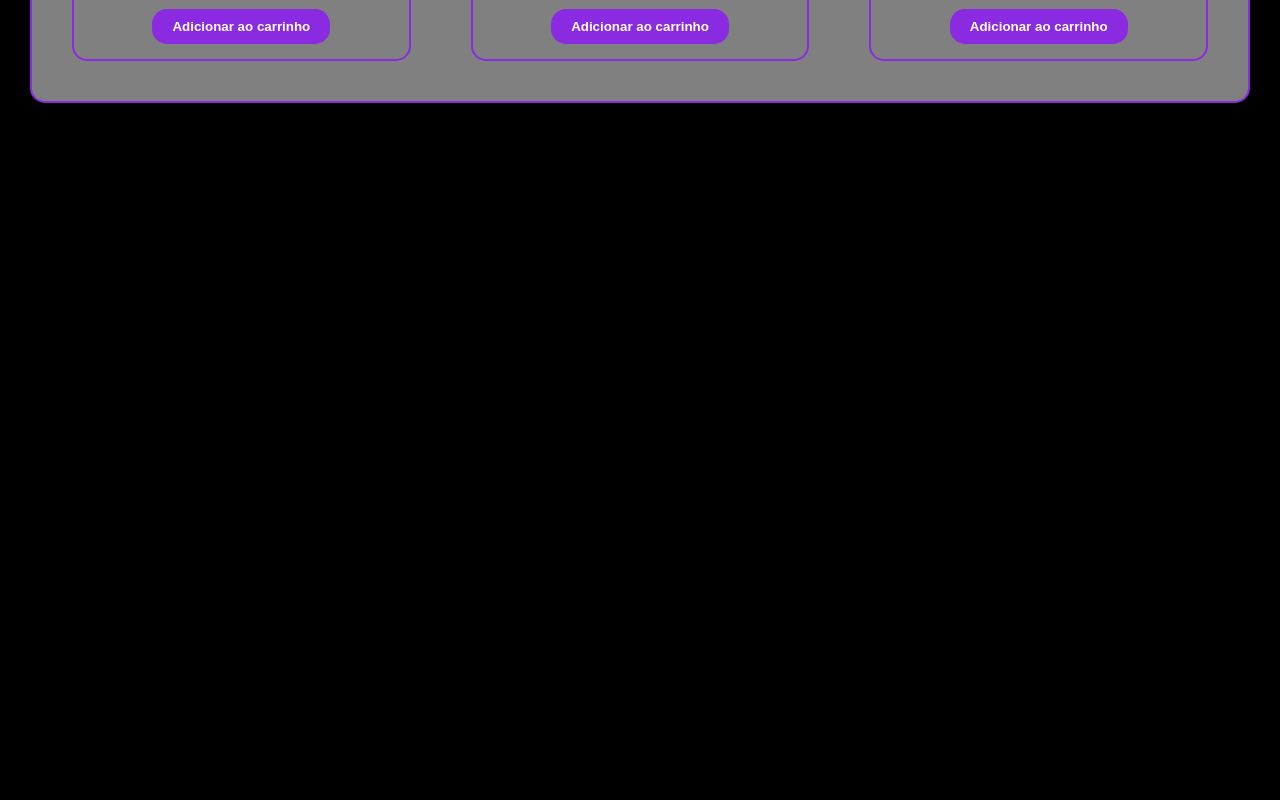
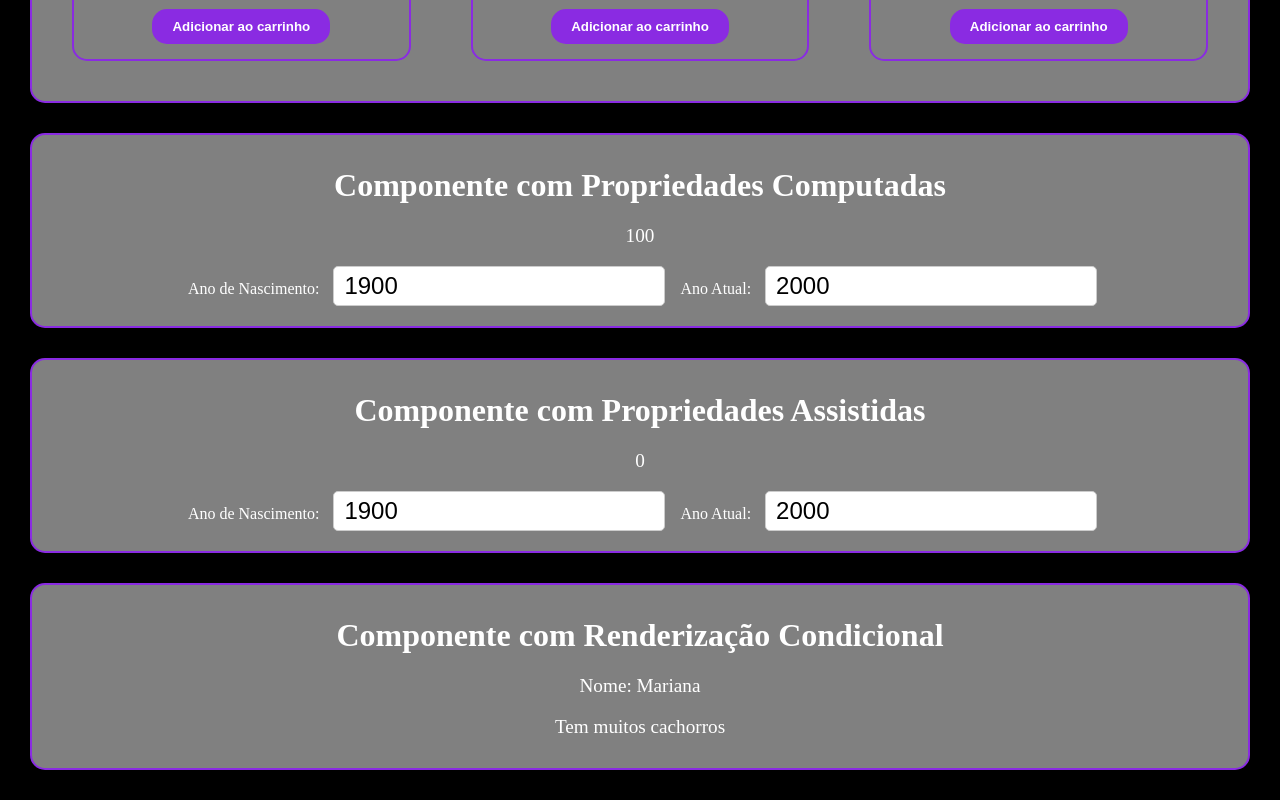
Before and after one commit to mariana-schlick/first-class-vue, a Vue app in the folder first-project-vue/: page / in a window 1280 px wide. Shown: the part 1540-2340 px from the top of the page. Before the commit the page ends 1673 px from the top, so only its background shows below. Built offline with nearby package versions, Linux system fonts and the light colour scheme.

Commit message:
Propriedades Computadas, Assistidas e Renderização Condicional

```diff
--- a/first-project-vue/src/App.vue
+++ b/first-project-vue/src/App.vue
@@ -1,11 +1,14 @@
 <script setup>
-import PrimeiroComponente from "./components/PirmeiroComponente.vue"
+import PrimeiroComponente from "./components/PrimeiroComponente.vue"
 import ComDados from "./components/ComDados.vue"
 import ComDadosReativosPrimitivos from "./components/ComDadosReativosPrimitivos.vue";
 import ComDadosReativosNaoPrimitivos from "./components/ComDadosReativosNaoPrimitivos.vue";
 import DataBinding from "./components/DataBinding.vue";
 import ComProps from "./components/ComProps.vue";
 import EscutaEvento from "./components/EscutaEvento.vue";
+import PropriedadesComputadas from "./components/PropriedadesComputadas.vue"
+import PropriedadesAssistidas from "./components/PropriedadesAssistidas.vue";
+import RenderizacaoCondicional from "./components/RenderizacaoCondicional.vue";
 </script>
 
 <template>
@@ -17,4 +20,7 @@ import EscutaEvento from "./components/EscutaEvento.vue";
   <DataBinding/>
   <ComProps item="Borracha" :preco="2.50"/> <!-- Comunicação entre componente PAI com componente FILHO -->
   <EscutaEvento/>
+  <PropriedadesComputadas/>
+  <PropriedadesAssistidas/>
+  <RenderizacaoCondicional nome="Mariana" :qtde-cachorros="2"/>
 </template>
--- /dev/null
+++ b/first-project-vue/src/components/PropriedadesAssistidas.vue
@@ -0,0 +1,48 @@
+<template>
+    <div class="componente">
+        <h1>Componente com Propriedades Assistidas</h1>
+        <p>{{ idade }}</p>
+        <label>Ano de Nascimento: </label>
+        <input type="number" v-model="anoNascimento" min="1900"/>
+        <label>Ano Atual: </label>
+        <input type="number" v-model="anoAtual" min="2000"/>
+    </div>
+</template>
+
+<script setup>
+import {ref, watch} from 'vue'
+
+const anoNascimento = ref(1900)
+const anoAtual = ref(2000)
+const idade = ref(0)
+
+watch(anoAtual, (ano)=>{
+    idade.value = ano - anoNascimento.value
+})
+
+watch(anoNascimento, (ano)=>{
+    idade.value = anoAtual.value - ano
+})
+
+</script>
+
+<style>
+label{
+    margin: 10px;
+}
+</style>
+
+<!-- Usando a função Watch Effect -->
+<!--
+<script setup>
+import { watchEffect } from 'vue'
+
+const anoNascimento = ref(1900)
+const anoAtual = ref(2000)
+const idade = ref(0)
+
+watchEffect(()=>{
+    idade.value = anoAtual.value - anoNascimento.value
+})
+</script>
+-->
--- /dev/null
+++ b/first-project-vue/src/components/PropriedadesComputadas.vue
@@ -0,0 +1,26 @@
+<template>
+    <div class="componente">
+        <h1>Componente com Propriedades Computadas</h1>
+        <p>{{ idade }}</p>
+        <label>Ano de Nascimento: </label>
+        <input type="number" v-model="anoNascimento" min="1900"/>
+        <label>Ano Atual: </label>
+        <input type="number" v-model="anoAtual" min="2000"/>
+    </div>
+</template>
+
+<script setup>
+import {ref, computed} from 'vue'
+
+const anoNascimento = ref(1900)
+const anoAtual = ref(2000)
+const idade = computed(()=>{
+    return anoAtual.value - anoNascimento.value
+})
+</script>
+
+<style>
+label{
+    margin: 10px;
+}
+</style>
--- /dev/null
+++ b/first-project-vue/src/components/RenderizacaoCondicional.vue
@@ -0,0 +1,18 @@
+<template>
+    <div class="componente">
+        <h1>Componente com Renderização Condicional</h1>
+        <p>Nome: {{ nome }}</p>
+        <p v-if="qtdeCachorros === 0">Não tem cachorros</p>
+        <p v-else-if="qtdeCachorros === 1">Tem um cachorro</p>
+        <p v-else>Tem muitos cachorros</p>
+    </div>
+</template>
+
+<script setup>
+import { defineProps } from 'vue';
+
+defineProps({
+    nome:String,
+    qtdeCachorros:Number
+})
+</script>
```
Also changed, not shown: first-project-vue/src/components/PrimeiroComponente.vue (renamed from first-project-vue/src/components/PirmeiroComponente.vue).
